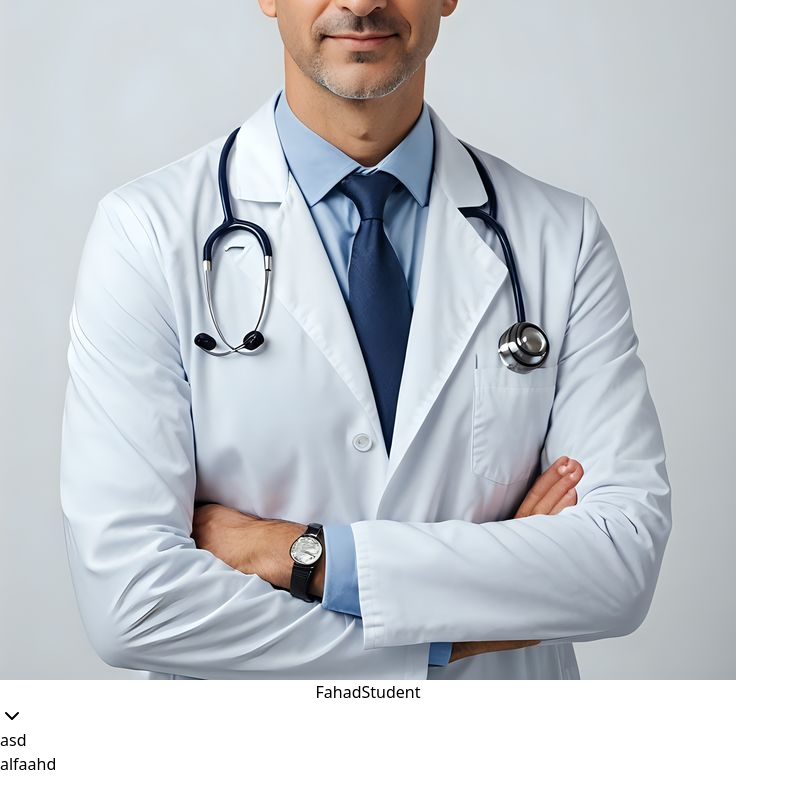
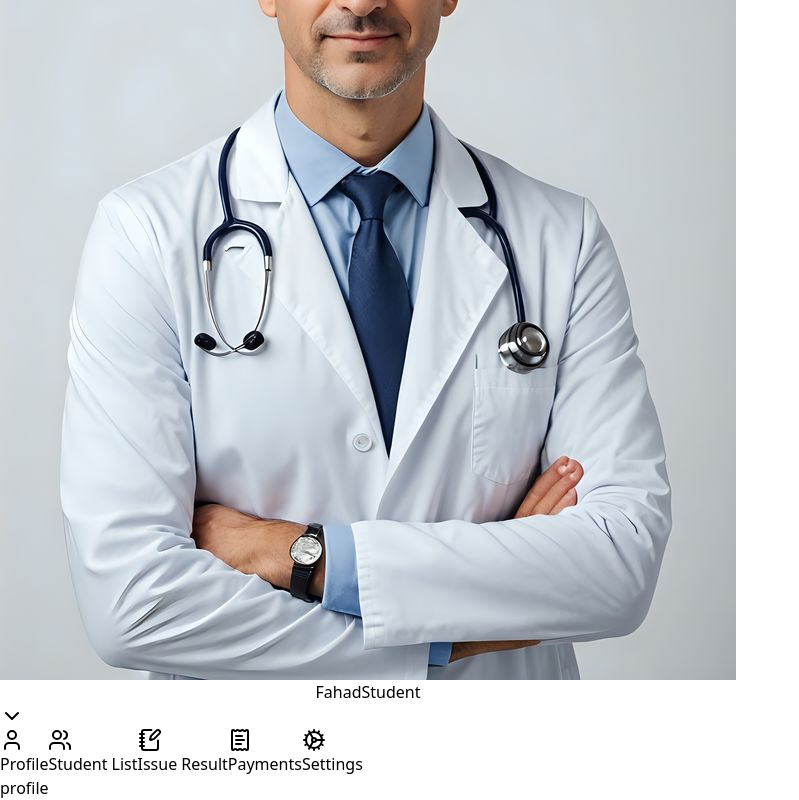
Before and after one commit to MDAlfahad/WorkBench, a React (Vite) app: page /teacher-dashboard in a window 1280 px wide. Shown: the part 478-1278 px from the top of the page, without its empty margins (0-799 px from the left). Before the commit the page ends 1254 px from the top, so only its background shows below. Built offline with nearby package versions, Linux system fonts and the light colour scheme.

Commit message:
feat: enhance TeacherDashboard with navigation items and active page rendering

```diff
--- a/src/components/pages/authPage/TeacherDashboard.jsx
+++ b/src/components/pages/authPage/TeacherDashboard.jsx
@@ -1,41 +1,98 @@
+import { Cog, NotebookPen, ReceiptText, User, Users } from "lucide-react";
 import React, { useState } from "react";
 
 const TeacherDashboard = () => {
   const [sidebarOpen, setSidebarOpen] = useState(false);
   const [sidebarCollapsed, setSidebarCollapsed] = useState(false);
-  const [activeNav, setactiveNav] = useState("dashboard");
+  const [activeNav, setActiveNav] = useState("dashboard");
 
   const navItem = [
-    { name: "Profile" },
-    { name: "Profile" },
-    { name: "Profile" },
-    { name: "Profile" },
-    { name: "Profile" },
+    { name: "Profile", icon: User },
+    { name: "Student List", icon: Users },
+    { name: "Issue Result", icon: NotebookPen },
+    { name: "Payments", icon: ReceiptText },
+    { name: "Settings", icon: Cog },
   ];
-  const randerProfile=()=>{
+  const renderProfile = () => (
     <div>profile</div>
-  }
-  const renderp=()=>{
-    <div>profile</div>
-  }
-  const renderpp=()=>{
-    <div>profile</div>
-  }
-  const renderppp=()=>{
-    <div>profile</div>
-  }
-  const renderpppp=()=>{
-    <div>profile</div>
-  }
-  const activePage=()=>{
-    switch("activeNav"){
+  )
+  const renderStudentList = () => (
+    <div>StudentList</div>
+  );
+  const renderIssueResult = () => (
+    <div>issue result</div>
+  )
+  const renderPyaments = () => (
+    <div>payemts</div>
+  )
+  const renderSettings = () => (
+    <div>settings</div>
+  )
+  const renderActivePage = () => {
+    switch ("activeNav") {
+      case "Profile":
+        return renderProfile();
+      case "Student List":
+        return renderStudentList();
+      case "Issue Result":
+        return renderIssueResult();
+      case "Payments":
+        return renderPyaments();
+      case "Settings":
+        return renderSettings();
+    default:
+        return renderProfile();
+    }
+  };
+  return (
+    <div className="max-w-[1800px] w-full h-[100vh] flex  m-auto pt-14 bg-gray-100 ">
+      <div>
+        <div className="w-72 h-full bg-white border border-slate-200">
+          {navItem.map((item) => {
+            const Icon = item.icon;
+            const isActive = activeNav === item.name;
+            return (
+              <button
+                key={item.name}
+                onClick={() => {
+                  setActiveNav(item.name);
+                  setSidebarOpen(false);
+                }}
+                className={`w-full flex items-center space-x-3 px-3 py-3 rounded-xl transition-all duration-200 group relative ${
+                  isActive
+                    ? "bg-primary text-white shadow-lg shadow-primary/20 font-medium"
+                    : "text-slate-600 hover:bg-slate-100 hover:text-slate-900"
+                }`}
+              >
+                <Icon
+                  className={`w-5 h-5 flex-shrink-0 transition-transform group-hover:scale-110 ${
+                    isActive ? "text-white" : ""
+                  }`}
+                />
+                {!sidebarCollapsed && (
+                  <span className="truncate text-sm">{item.name}</span>
+                )}
 
-    }
-  }
-  return (
-    <div className="max-w-[1800px] w-full h-[100vh] m-auto pt-14 bg-gray-100 ">
-      <div className="w-72 h-full bg-white border border-slate-200">asd</div>
-      alfaahd
+                {sidebarCollapsed && (
+                  <div className="absolute left-full ml-2 px-2.5 py-1 bg-slate-900 text-white text-xs rounded-md opacity-0 group-hover:opacity-100 transition-opacity whitespace-nowrap z-50 pointer-events-none shadow-md">
+                    {item.name}
+                  </div>
+                )}
+              </button>
+            );
+          })}
+        </div>
+      </div>
+
+      <div
+        className={`flex-1 flex flex-coltransition-all duration-300 ${
+          sidebarCollapsed ? "lg:ml-20" : "lg:ml-64"
+        }`}
+      >
+        <main className="flex-1 p-4 sm:p-8 max-w-7xl w-full mx-auto">
+          {renderActivePage()}
+        </main>
+      </div>
     </div>
   );
 };
```
